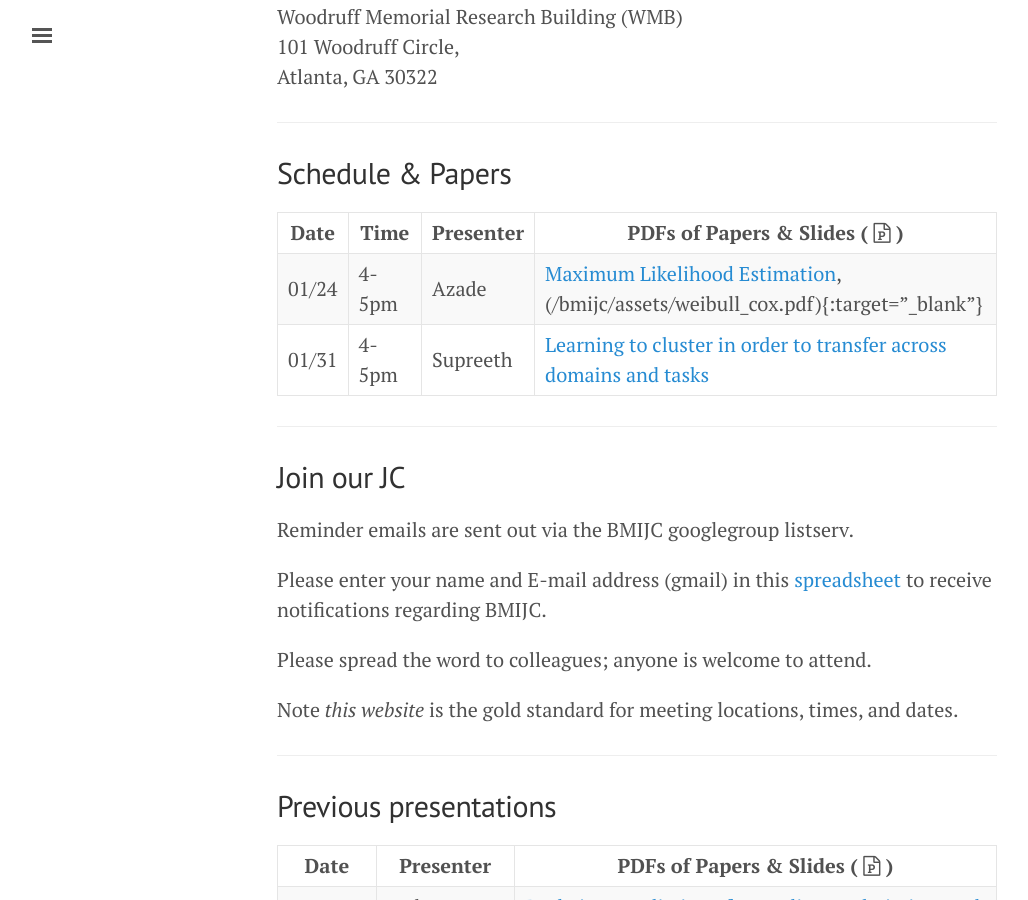
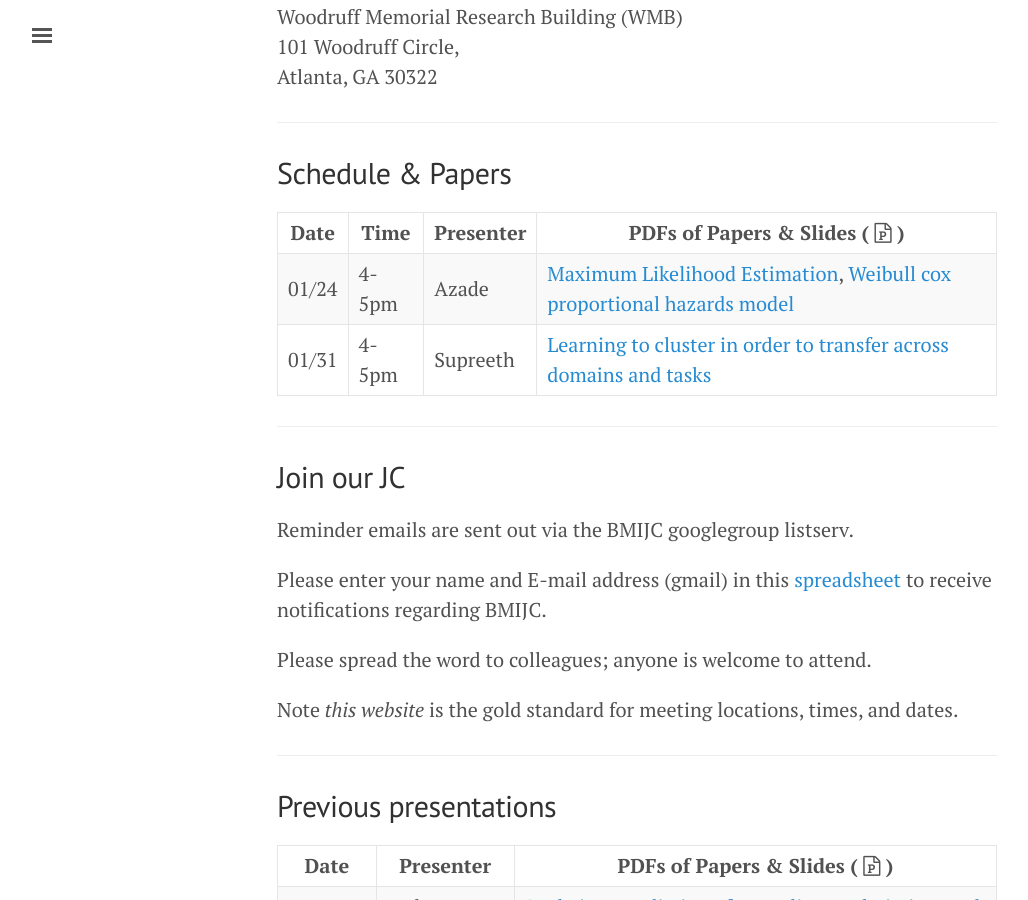
Before and after one commit to NematiLab/bmijc, a Jekyll site: the page built from index.md, in a window 1280 px wide and 900 px high, scrolled down 527 px. Shown: the whole window, without its empty margins (3-1031 px from the left). Built offline with Jekyll 4.4.1, drawn with Linux system fonts in a browser that asks for light colours; nearby versions of some CDN libraries.

Commit message:
Supreeth

```diff
--- a/index.md
+++ b/index.md
@@ -31,7 +31,7 @@ Atlanta, GA 30322
 
 Date | Time | Presenter | PDFs of Papers & Slides ( <i class='fa fa-file-powerpoint-o'></i> )
 --- | --- | --- | ---
-01/24 | 4-5pm | Azade | [Maximum Likelihood Estimation]({{ site.baseurl }}/assets/011718_paper.pdf){:target="_blank"}, ({{ site.baseurl }}/assets/weibull_cox.pdf){:target="_blank"}
+01/24 | 4-5pm | Azade | [Maximum Likelihood Estimation]({{ site.baseurl }}/assets/011718_paper.pdf){:target="_blank"}, [Weibull cox proportional hazards model]({{ site.baseurl }}/assets/weibull_cox.pdf){:target="_blank"}
 01/31 | 4-5pm | Supreeth | [Learning to cluster in order to transfer across domains and tasks]({{ site.baseurl }}/assets/013118_paper.pdf){:target="_blank"}
 
 
```
